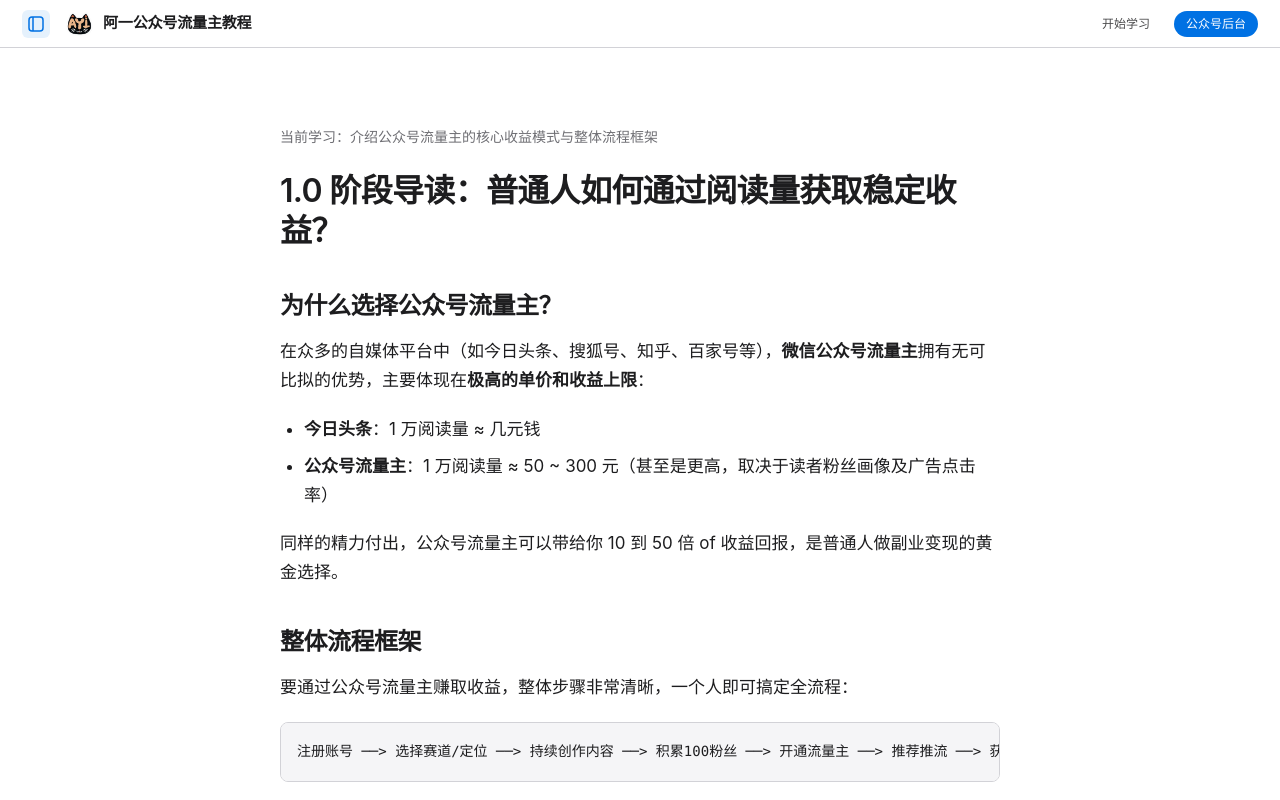
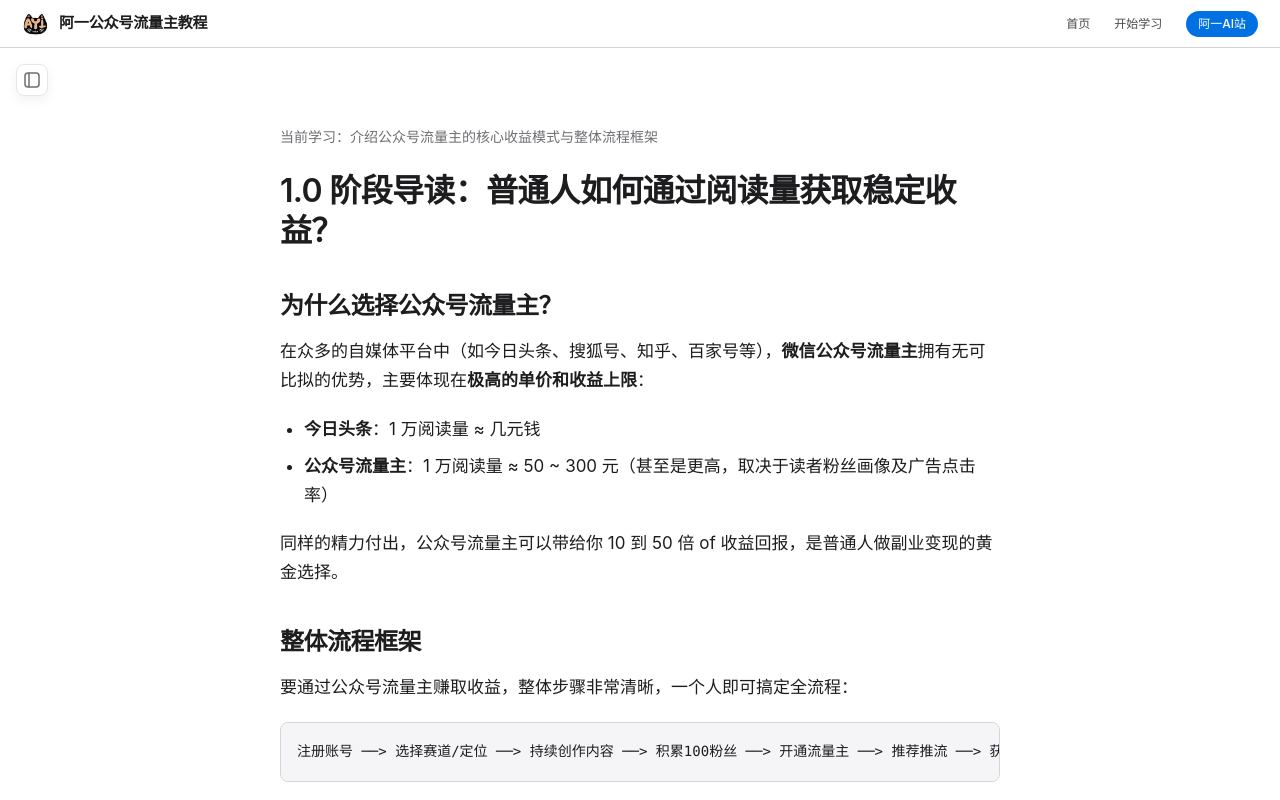
Before and after one commit to dushizhuma2025/ayi-gzhllz, a React app: page /1-start/01-intro in a window 1280 px wide. Both pictures are taken after a click on the button "Collapse Sidebar". Shown: the top 800 px of the page. Built offline with nearby package versions, Linux system fonts and the light colour scheme.

Commit message:
feat: relocate sidebar toggle buttons, add navbar home link, update external links, and fix logo loading

```diff
--- a/src/components/Home.tsx
+++ b/src/components/Home.tsx
@@ -55,12 +55,12 @@ export const Home: React.FC = () => {
               开始学习课程
             </Link>
             <a
-              href="https://mp.weixin.qq.com"
+              href="https://www.ayi001.xyz"
               target="_blank"
               rel="noopener noreferrer"
               className="btn-capsule hero-secondary"
             >
-              登录公众号后台
+              阿一公众号AI工具
             </a>
           </div>
         </div>
--- a/src/components/Layout.tsx
+++ b/src/components/Layout.tsx
@@ -15,13 +15,29 @@ export const Layout: React.FC = () => {
 
   return (
     <div className={`layout ${sidebarCollapsed ? 'sidebar-collapsed' : ''}`}>
-      <Navbar
-        toggleSidebar={toggleSidebar}
-        sidebarCollapsed={sidebarCollapsed}
-        showToggle={!isHomePage}
-      />
+      <Navbar />
       <div className={`layout-body ${isHomePage ? 'home-layout' : ''}`}>
-        {!isHomePage && <Sidebar collapsed={sidebarCollapsed} />}
+        {!isHomePage && (
+          <Sidebar
+            collapsed={sidebarCollapsed}
+            toggleSidebar={toggleSidebar}
+          />
+        )}
+
+        {sidebarCollapsed && !isHomePage && (
+          <button
+            className="sidebar-toggle-btn sidebar-toggle-open"
+            onClick={toggleSidebar}
+            title="展开侧边栏"
+            aria-label="Expand Sidebar"
+          >
+            <svg viewBox="0 0 18 18" width="18" height="18" fill="none" stroke="currentColor" strokeWidth="1.5">
+              <rect x="2" y="2" width="14" height="14" rx="3" />
+              <path d="M6 2V16" />
+            </svg>
+          </button>
+        )}
+
         <main className="layout-main">
           <div className="content-wrapper">
             <Outlet />
--- a/src/components/Navbar.tsx
+++ b/src/components/Navbar.tsx
@@ -1,49 +1,29 @@
 import React from 'react';
 import { Link } from 'react-router-dom';
 
-interface NavbarProps {
-  toggleSidebar?: () => void;
-  sidebarCollapsed?: boolean;
-  showToggle?: boolean;
-}
-
-export const Navbar: React.FC<NavbarProps> = ({
-  toggleSidebar,
-  sidebarCollapsed,
-  showToggle = false
-}) => {
+export const Navbar: React.FC = () => {
   return (
     <header className="navbar">
       <div className="navbar-left-container">
-        {showToggle && (
-          <button
-            className={`navbar-toggle-btn ${sidebarCollapsed ? 'collapsed' : ''}`}
-            onClick={toggleSidebar}
-            title={sidebarCollapsed ? "展开侧边栏" : "折叠侧边栏"}
-            aria-label="Toggle Sidebar"
-          >
-            <svg viewBox="0 0 18 18" width="18" height="18" fill="none" stroke="currentColor" strokeWidth="1.5">
-              <rect x="2" y="2" width="14" height="14" rx="3" />
-              <path d="M6 2V16" />
-            </svg>
-          </button>
-        )}
         <Link to="/" className="navbar-logo">
           <img src="/ayilogo.png" alt="Logo" className="navbar-logo-img" />
           <span className="navbar-logo-text">阿一公众号流量主教程</span>
         </Link>
       </div>
       <div className="navbar-right">
+        <Link to="/" className="navbar-link">
+          首页
+        </Link>
         <Link to="/1-start/01-intro" className="navbar-link">
           开始学习
         </Link>
         <a
-          href="https://mp.weixin.qq.com"
+          href="https://www.ayi001.xyz"
           target="_blank"
           rel="noopener noreferrer"
           className="btn-capsule"
         >
-          公众号后台
+          阿一AI站
         </a>
       </div>
     </header>
--- a/src/components/Sidebar.tsx
+++ b/src/components/Sidebar.tsx
@@ -4,13 +4,25 @@ import { sidebarData } from '../data/sidebar';
 
 interface SidebarProps {
   collapsed: boolean;
+  toggleSidebar: () => void;
 }
 
-export const Sidebar: React.FC<SidebarProps> = ({ collapsed }) => {
+export const Sidebar: React.FC<SidebarProps> = ({ collapsed, toggleSidebar }) => {
   const location = useLocation();
 
   return (
     <aside className={`sidebar ${collapsed ? 'collapsed' : ''}`}>
+      <button
+        className="sidebar-toggle-btn sidebar-toggle-close"
+        onClick={toggleSidebar}
+        title="折叠侧边栏"
+        aria-label="Collapse Sidebar"
+      >
+        <svg viewBox="0 0 18 18" width="18" height="18" fill="none" stroke="currentColor" strokeWidth="1.5">
+          <rect x="2" y="2" width="14" height="14" rx="3" />
+          <path d="M6 2V16" />
+        </svg>
+      </button>
       <nav className="sidebar-nav">
         {sidebarData.map((group, idx) => (
           <div key={idx} className="sidebar-group">
--- a/src/styles/main.css
+++ b/src/styles/main.css
@@ -216,30 +216,6 @@ hr {
   display: inline-block;
 }
 
-.navbar-toggle-btn {
-  display: flex;
-  align-items: center;
-  justify-content: center;
-  width: 28px;
-  height: 28px;
-  border: none;
-  background: transparent;
-  color: var(--text-secondary);
-  border-radius: 6px;
-  cursor: pointer;
-  transition: background-color 0.2s ease, color 0.2s ease;
-}
-
-.navbar-toggle-btn:hover {
-  background-color: rgba(0, 0, 0, 0.05);
-  color: var(--text-primary);
-}
-
-.navbar-toggle-btn.collapsed {
-  color: var(--action-blue);
-  background-color: rgba(0, 113, 227, 0.1);
-}
-
 .navbar-right {
   display: flex;
   align-items: center;
@@ -308,6 +284,60 @@ hr {
   display: flex;
   flex-direction: column;
   gap: 10px;
+  padding-top: 32px;
+}
+
+/* Sidebar Toggle Buttons */
+.sidebar-toggle-btn {
+  display: flex;
+  align-items: center;
+  justify-content: center;
+  width: 28px;
+  height: 28px;
+  border: none;
+  background: transparent;
+  color: var(--text-secondary);
+  border-radius: 6px;
+  cursor: pointer;
+  transition: background-color 0.2s ease, color 0.2s ease, transform 0.2s ease;
+  z-index: 10;
+}
+
+.sidebar-toggle-btn:hover {
+  background-color: rgba(0, 0, 0, 0.05);
+  color: var(--text-primary);
+}
+
+.sidebar-toggle-btn:active {
+  transform: scale(0.95);
+}
+
+/* 展开状态的折叠按钮（放在侧栏右上角） */
+.sidebar-toggle-close {
+  position: absolute;
+  top: 12px;
+  right: 12px;
+}
+
+/* 折叠状态的展开按钮（悬浮在内容区左上方贴边） */
+.sidebar-toggle-open {
+  position: fixed;
+  top: calc(var(--navbar-height) + 16px);
+  left: 16px;
+  z-index: 985;
+  background-color: rgba(255, 255, 255, 0.8);
+  backdrop-filter: blur(20px);
+  -webkit-backdrop-filter: blur(20px);
+  border: 1px solid var(--border-gray-light);
+  box-shadow: 0 4px 12px rgba(0,0,0,0.06);
+  width: 32px;
+  height: 32px;
+  border-radius: 8px;
+}
+
+.sidebar-toggle-open:hover {
+  background-color: rgba(255, 255, 255, 0.95);
+  color: var(--action-blue);
 }
 
 .sidebar-group {
```
Also changed, not shown: 1 other file (tests, documents, lock files or other folders).
